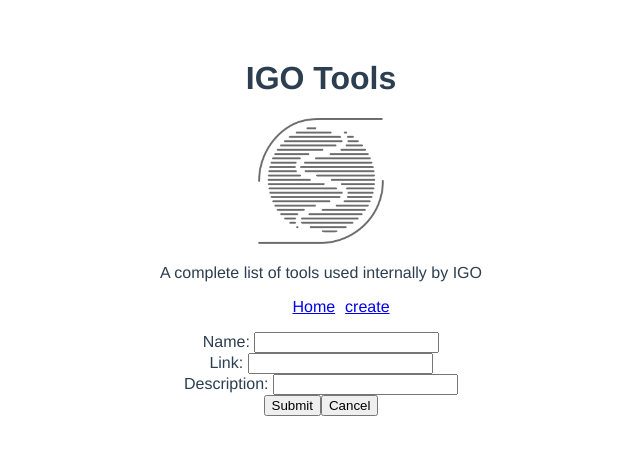
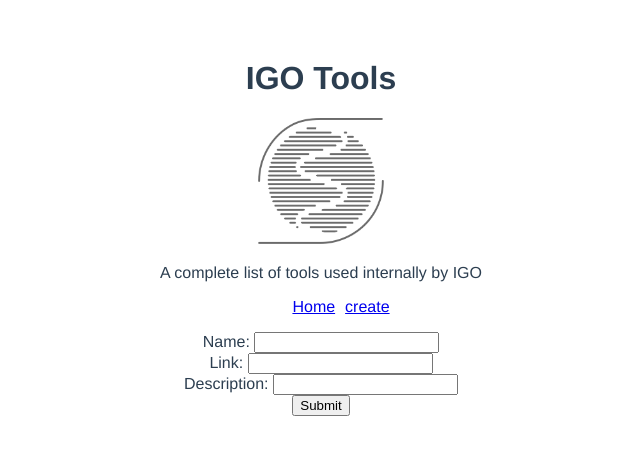
Before and after one commit to mskcc/igo-tools-spa, a Vue app: page /create in a window 1280 px wide. Shown: the top 454 px of the page, without its empty margins (319-959 px from the left). Built offline with nearby package versions, Linux system fonts and the light colour scheme; no server answers.

Commit message:
front end cleanup

```diff
--- a/src/components/ShowTable.vue
+++ b/src/components/ShowTable.vue
@@ -32,14 +32,11 @@
 
 <script>
 import * as app from './../app.js';
-// const axios = require('axios');
 
 export default {
   name: 'ShowTable',
   data: function() {
-    return {
-      // edit: false
-    };
+    return {};
   },
   methods: {
     handleDelete: function(id) {
@@ -48,7 +45,7 @@ export default {
       app.axios
         .post('http://localhost:5000/deleteTool', { id })
         .then(response => {
-          // Set tools in Vuex store and route to home
+          // sets tools in Vuex store and routes to home
           this.$store.dispatch('setTools');
         });
     },
@@ -56,8 +53,7 @@ export default {
       // console.log(tool);
       // console.log(this.$store.state.tools);
 
-      // store editTool
-      // route to create page to display form
+      // stores editTool and routes to create page to display form
       this.$store.commit('setEditTool', tool);
       this.$store.commit('setToEdit', true);
       this.$router.push({ name: 'create' });
--- a/src/components/pages/CreateToolPage.vue
+++ b/src/components/pages/CreateToolPage.vue
@@ -8,32 +8,13 @@
     <input type='text' v-model='tool.description' />
     <br />
     <input type='submit' value='Submit' />
-    <input type='submit' value='Cancel' />
+    <!-- <button @submit.prevent='handleSubmit(tool)'>Submit</button> -->
+    <!-- <input type='submit' value='Cancel' /> -->
   </form>
 </template>
 
 <script>
 import * as app from './../../app.js';
-
-// let tool = {};
-// If in dev mode, we pre-fill the tool to make demo/testing easier
-// if (process.env.NODE_ENV == 'development') {
-//   tool = {
-//     // id: 3,
-//     name: 'test',
-//     link: 'test.com',
-//     description: 'test'
-//   };
-// } else if (this.$store.editTool) {
-//   tool = this.$store.editTool;
-// } else {
-//   tool = {
-//     // id: '',
-//     name: '',
-//     link: '',
-//     description: ''
-//   };
-// }
 
 export default {
   name: 'CreateToolPage',
@@ -50,47 +31,27 @@ export default {
   },
   methods: {
     handleSubmit: function(tool) {
-      // console.log(tool);
-      // if (objectLength(this.$store.state.editTool)) {
-      //   app.axios
-      //     .post('http://localhost:5000/editTool', { ...tool })
-      //     .then(() => {
-      //       this.$store.commit('setEditTool', null);
-      //       this.$router.push({
-      //         name: 'home'
-      //       });
-      //     });
-      // } else {
-      //   app.axios
-      //     .post('http://localhost:5000/addTool', { ...tool })
-      //     .then(response => {
-      //       // Set tools in Vuex store and route to home
-      //       this.$store.dispatch('setTools').then(() => {
-      //         // this.$store.commit('setEditTool', null);
-      //         this.$router.push({
-      //           name: 'home'
-      //         });
-      //       });
-      //     });
-      // }
-      console.log(this.$store.state.editTool);
+      // console.log(this.$store.state.editTool);
+      // adds new tool
       if (this.$store.state.toEdit == false) {
         app.axios
           .post('http://localhost:5000/addTool', { ...tool })
           .then(response => {
-            // Set tools in Vuex store and route to home
+            // set tools in Vuex store and route to home
             this.$store.dispatch('setTools').then(() => {
-              // this.$store.commit('setEditTool', null);
+              // this.$store.commit('setEditTool', '');
               this.$router.push({
                 name: 'home'
               });
             });
           });
+        // edits tool
       } else {
         app.axios
           .post('http://localhost:5000/editTool', { ...tool })
           .then(() => {
             this.$store.commit('setToEdit', false);
+            // this.$store.commit('setEditTool', '');
             this.$router.push({
               name: 'home'
             });
--- a/src/store/index.js
+++ b/src/store/index.js
@@ -16,12 +16,6 @@ export default new Vuex.Store({
         setTools(state, payload) {
             state.tools = payload
         },
-        // install lodash before using this
-        // addTool(state, payload) {
-        //     _.merge(state.tools, payload.tool)
-        //     // console.log(payload)
-        //     console.log(state.tools)
-        // }
         setToEdit(state, payload) {
             state.toEdit = payload
         },
```
